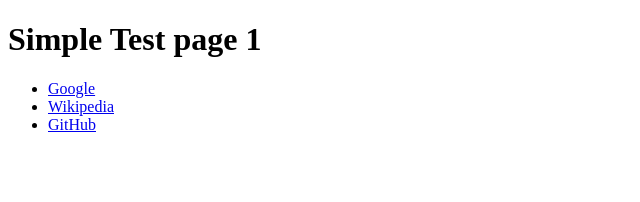
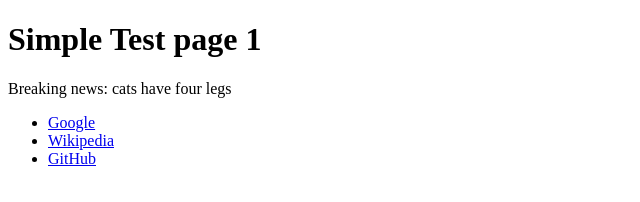
Before and after one commit to eliopetrini/eliopetrini.github.io, a website: page public/page1.html in a window 1280 px wide. Shown: the whole page, without its empty margins (0-640 px from the left). Drawn offline with Linux system fonts and the light colour scheme.

Commit message:
Update page1.html

```diff
--- a/public/page1.html
+++ b/public/page1.html
@@ -7,6 +7,7 @@
 </head>
 <body>
   <h1>Simple Test page 1</h1>
+  <p>Breaking news: cats have four legs</p>
   <ul>
     <li><a href="https://www.google.com" target="_blank">Google</a></li>
     <li><a href="https://www.wikipedia.org" target="_blank">Wikipedia</a></li>
```
